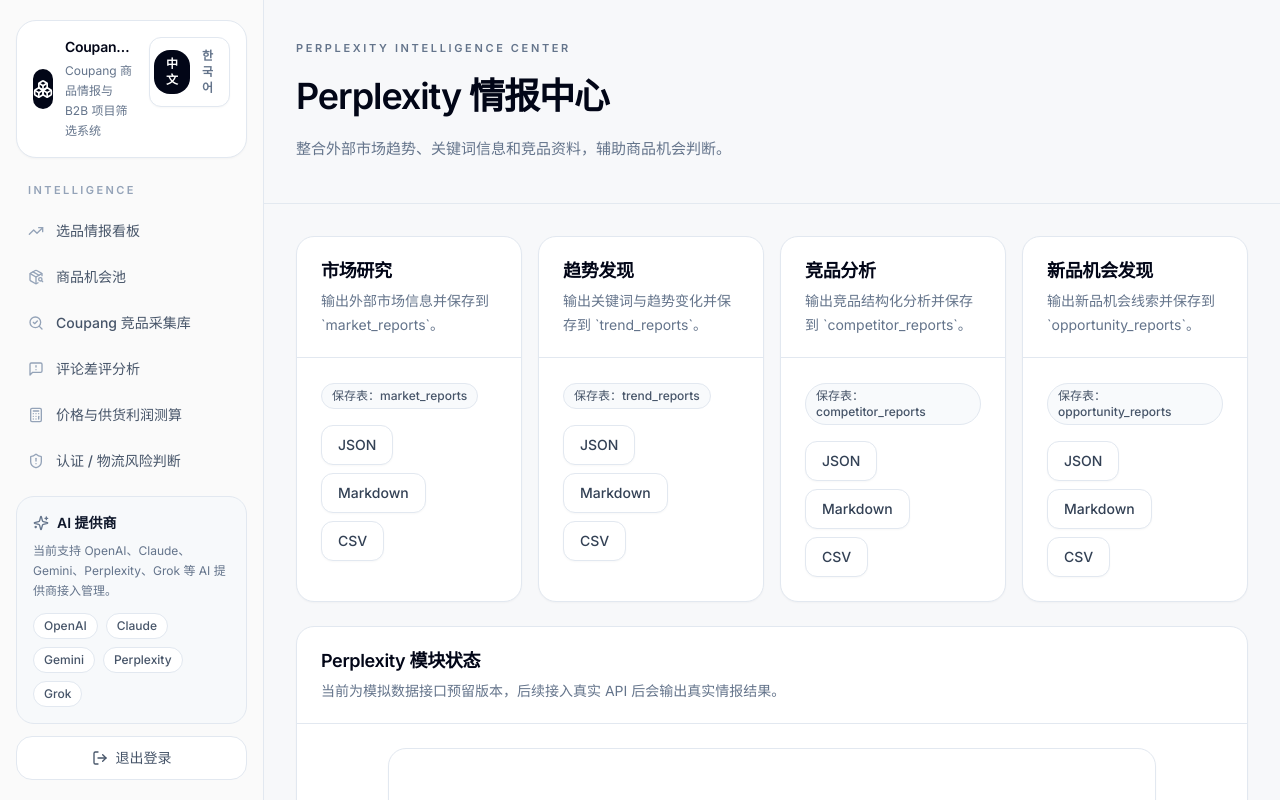
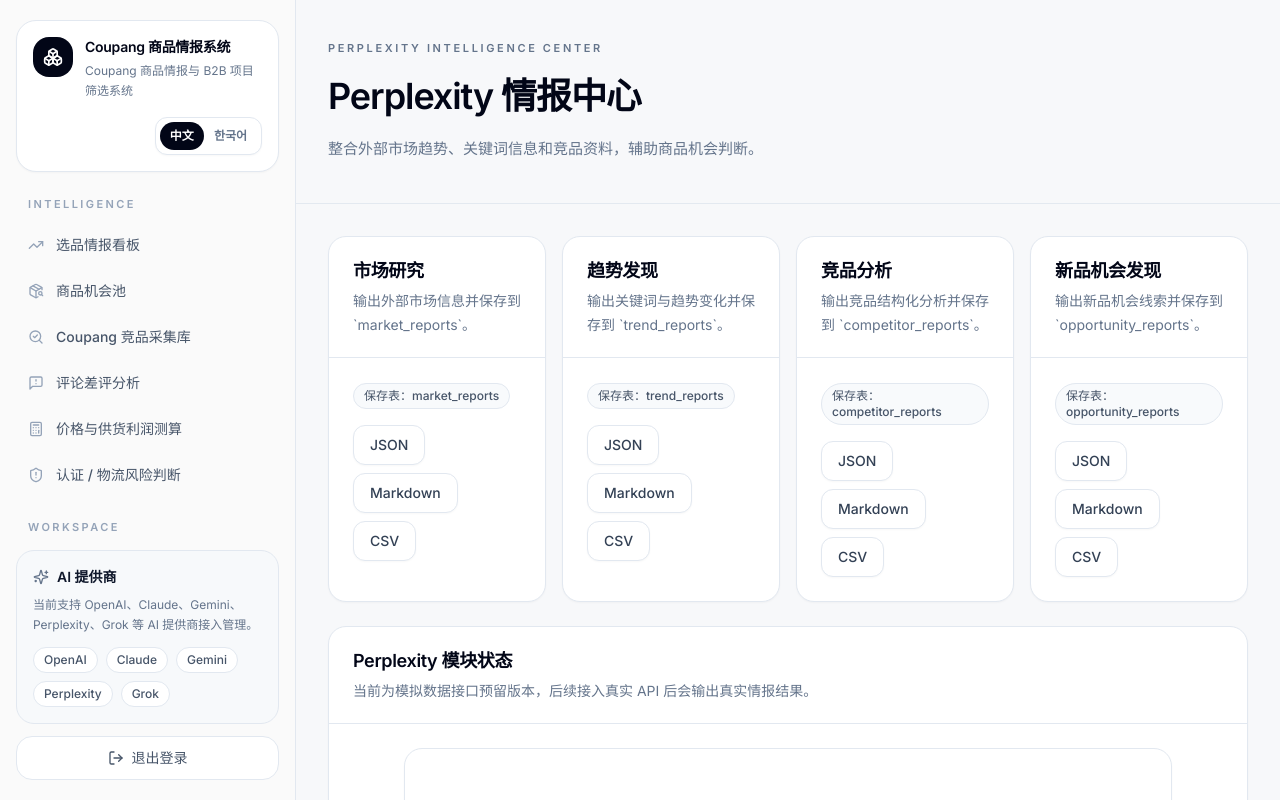
Before and after one commit to kangyii88-debug/-korea-product-intel, a Next.js app: page /perplexity in a window 1280 px wide. Shown: the top 800 px of the page. Built offline with nearby package versions, Linux system fonts and the light colour scheme.

Commit message:
Fix sidebar header truncation and language toggle layout

```diff
--- a/components/app-shell.tsx
+++ b/components/app-shell.tsx
@@ -98,20 +98,22 @@
         </div>
       </header>
 
-      <aside className="fixed left-0 top-0 hidden h-screen w-[264px] border-r border-slate-200 bg-[#fafafa] px-4 py-5 lg:block">
+      <aside className="fixed left-0 top-0 hidden h-screen w-[296px] border-r border-slate-200 bg-[#fafafa] px-4 py-5 lg:block">
         <div className="flex h-full flex-col">
           <div className="rounded-[20px] border border-slate-200 bg-white px-4 py-4 shadow-[0_1px_2px_rgba(15,23,42,0.03)]">
-            <div className="flex items-start justify-between gap-3">
-              <div className="flex min-w-0 items-center gap-3">
-                <div className="flex h-10 w-10 items-center justify-center rounded-2xl bg-slate-950 text-white">
+            <div className="flex flex-col gap-4">
+              <div className="flex min-w-0 items-start gap-3">
+                <div className="flex h-10 w-10 shrink-0 items-center justify-center rounded-2xl bg-slate-950 text-white">
                   <Boxes className="h-5 w-5" />
                 </div>
-                <div className="min-w-0">
-                  <p className="truncate text-sm font-semibold tracking-[-0.02em] text-slate-950">{t.nav.title}</p>
+                <div className="min-w-0 flex-1">
+                  <p className="text-sm font-semibold tracking-[-0.02em] text-slate-950">{t.nav.title}</p>
                   <p className="mt-1 text-xs leading-5 text-slate-500">{t.nav.subtitle}</p>
                 </div>
               </div>
-              <LanguageToggle />
+              <div className="flex justify-end">
+                <LanguageToggle />
+              </div>
             </div>
           </div>
 
@@ -134,7 +136,7 @@
                         )}
                       >
                         <item.icon className={cn("h-4 w-4 shrink-0", active ? "text-slate-950" : "text-slate-400")} />
-                        <span className="truncate">{item.label}</span>
+                        <span>{item.label}</span>
                       </Link>
                     );
                   })}
@@ -156,7 +158,7 @@
         </div>
       </aside>
 
-      <main className="lg:pl-[264px]">
+      <main className="lg:pl-[296px]">
         <div className="min-h-screen">{children}</div>
       </main>
     </div>
--- a/components/language-toggle.tsx
+++ b/components/language-toggle.tsx
@@ -10,7 +10,7 @@
       <button
         type="button"
         onClick={() => setLocale("zh")}
-        className={`rounded-lg px-3 py-1.5 text-xs font-semibold transition-colors ${
+        className={`rounded-lg px-2.5 py-1.5 text-xs font-semibold whitespace-nowrap transition-colors ${
           locale === "zh" ? "bg-slate-950 text-white" : "text-slate-500 hover:bg-slate-50"
         }`}
       >
@@ -19,7 +19,7 @@
       <button
         type="button"
         onClick={() => setLocale("ko")}
-        className={`rounded-lg px-3 py-1.5 text-xs font-semibold transition-colors ${
+        className={`rounded-lg px-2.5 py-1.5 text-xs font-semibold whitespace-nowrap transition-colors ${
           locale === "ko" ? "bg-slate-950 text-white" : "text-slate-500 hover:bg-slate-50"
         }`}
       >
```
